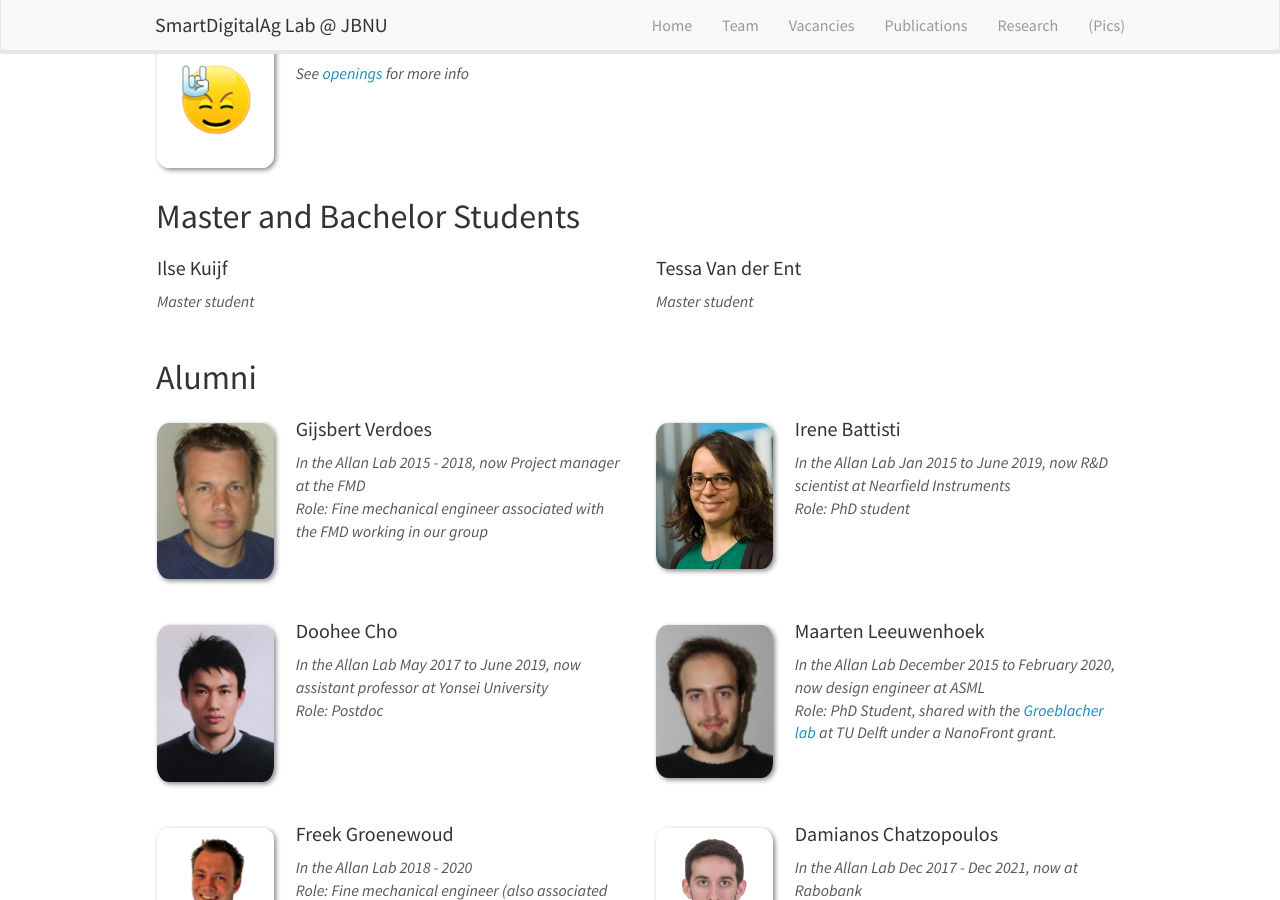
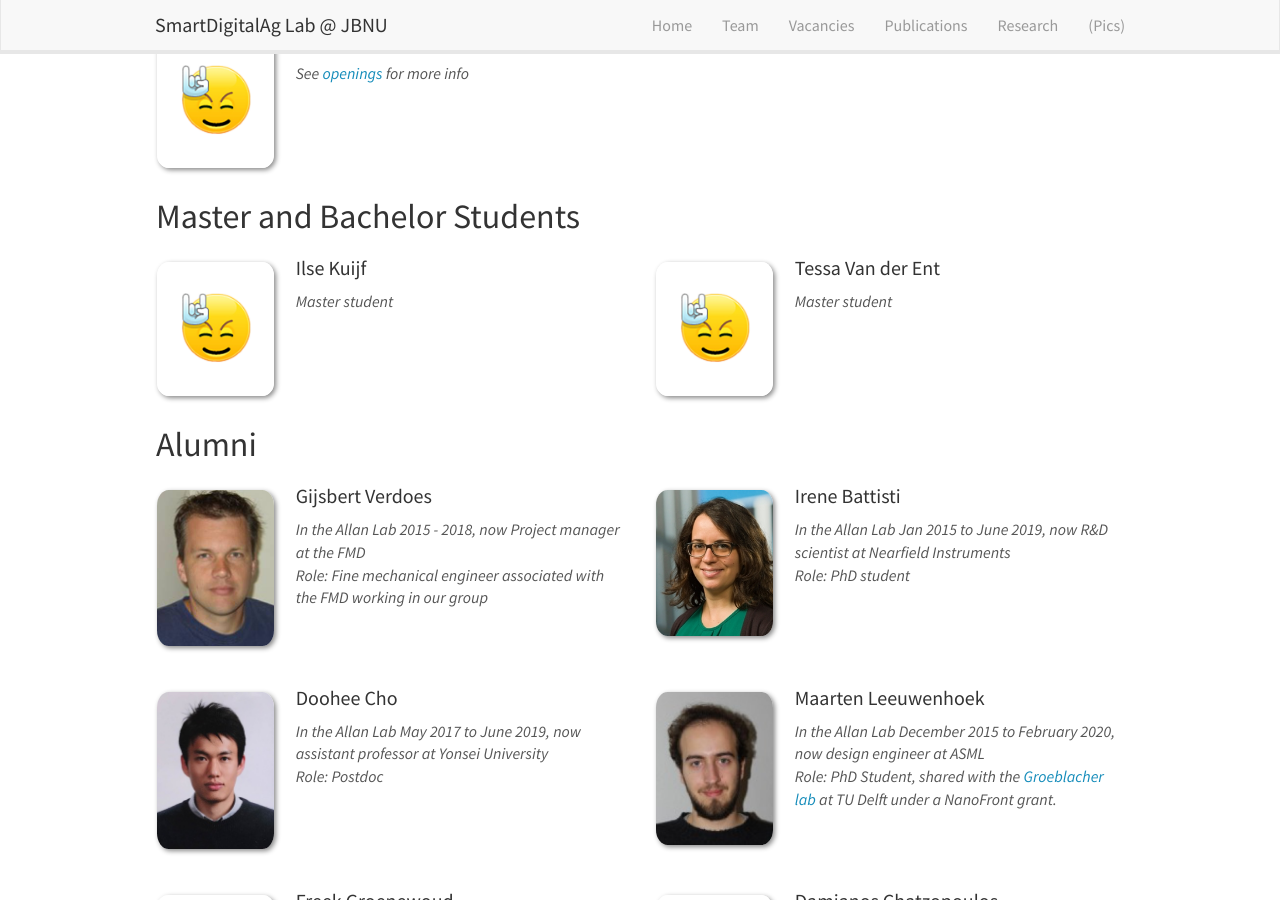
Before and after one commit to SmartDigitalAg/SmartDigitalAg.github.io, a Jekyll site: the page built from _pages/team.md, in a window 1280 px wide and 900 px high, scrolled down 1373 px. Built offline with Jekyll 4.4.1, drawn with Linux system fonts in a browser that asks for light colours; nearby versions of some CDN libraries.

Commit message:
Master and Bachelor Students img

```diff
--- a/_pages/team.md
+++ b/_pages/team.md
@@ -89,6 +89,7 @@
 {% endif %}
 
 <div class="col-sm-6 clearfix">
+  <img src="{{ site.url }}{{ site.baseurl }}/images/teampic/{{ member.photo }}" class="img-responsive" width="25%" style="float: left" />
   <h4>{{ member.name }}</h4>
   <i>{{ member.info }} <!-- <br>email: <{{ member.email }}></i> -->
   <ul style="overflow: hidden">
```
